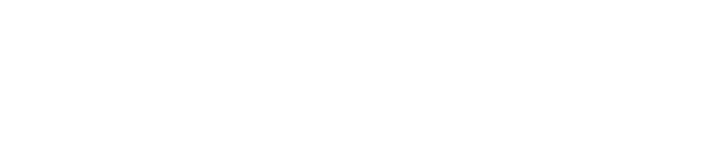
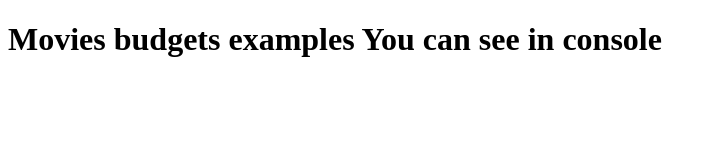
Before and after one commit to masimusas/08-16_JS_egzaminas, a plain HTML site: page Task_09/index.html in a window 1280 px wide. Shown: the whole page, without its empty margins (0-717 px from the left). Drawn offline with Linux system fonts and the light colour scheme.

Commit message:
changes in tasks 9-10 index.html

```diff
--- a/Task_09/index.html
+++ b/Task_09/index.html
@@ -1,12 +1,16 @@
 <!DOCTYPE html>
 <html lang="en">
+
 <head>
   <meta charset="UTF-8" />
   <title>Objects</title>
   <!-- Custom JS -->
   <script defer src="./script.js"></script>
 </head>
+
 <body>
+  <h1>Movies budgets examples You can see in console</h1>
   <!-- HTML not needed -->
 </body>
+
 </html>
```
Also changed, not shown: Task_10/index.html (+1 -0 lines). Lines whose indentation alone changed are shown as unchanged.
